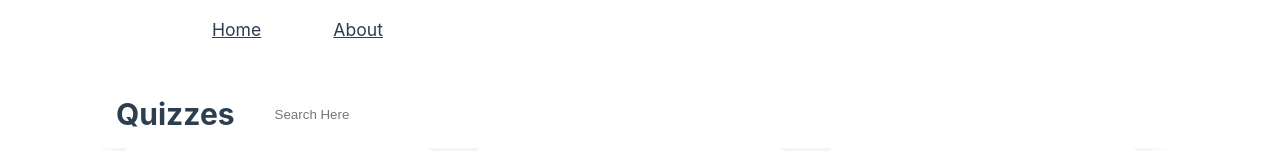
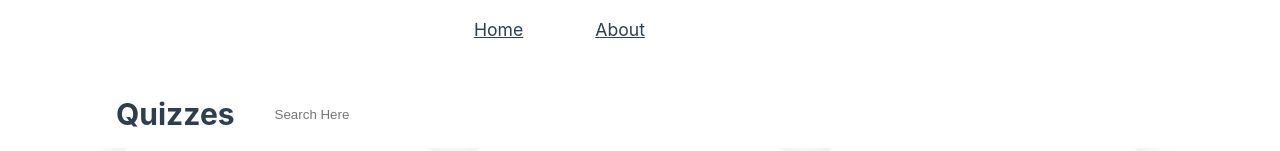
Before and after one commit to abhi00o7/quiz-app-vue, a Vue app: page / in a window 1280 px wide. Shown: the top 151 px of the page. Built offline with nearby package versions, Linux system fonts and the light colour scheme.

Commit message:
fix scrollbars in naviBar

```diff
--- a/src/components/NavBar.vue
+++ b/src/components/NavBar.vue
@@ -33,7 +33,7 @@ import { RouterLink } from "vue-router";
   border-bottom: 4px solid var(--clr-primary-7);
 }
 .nav-center {
-  max-width: 1170px;
+  max-width:50%;
   margin: 0 auto;
   display: grid;
   grid-template-columns: 1fr 1fr;
@@ -86,7 +86,7 @@ import { RouterLink } from "vue-router";
 @media screen and (min-width: 992px) {
   .nav-center {
     width: 95vw;
-    max-width: 1170px;
+    max-width: 50%;
   }
   .nav-links li {
     margin-left: 2.5rem;
```
